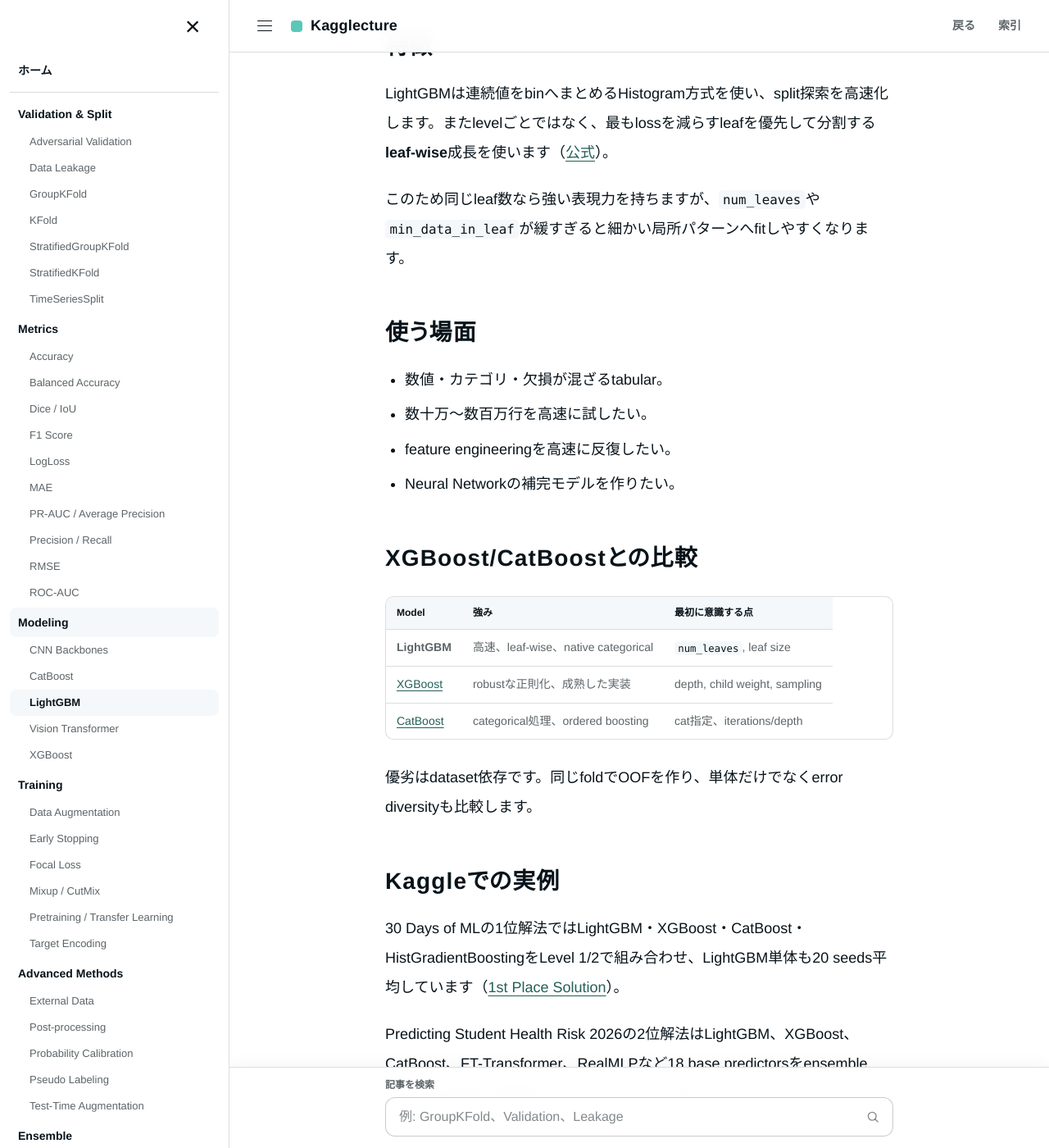
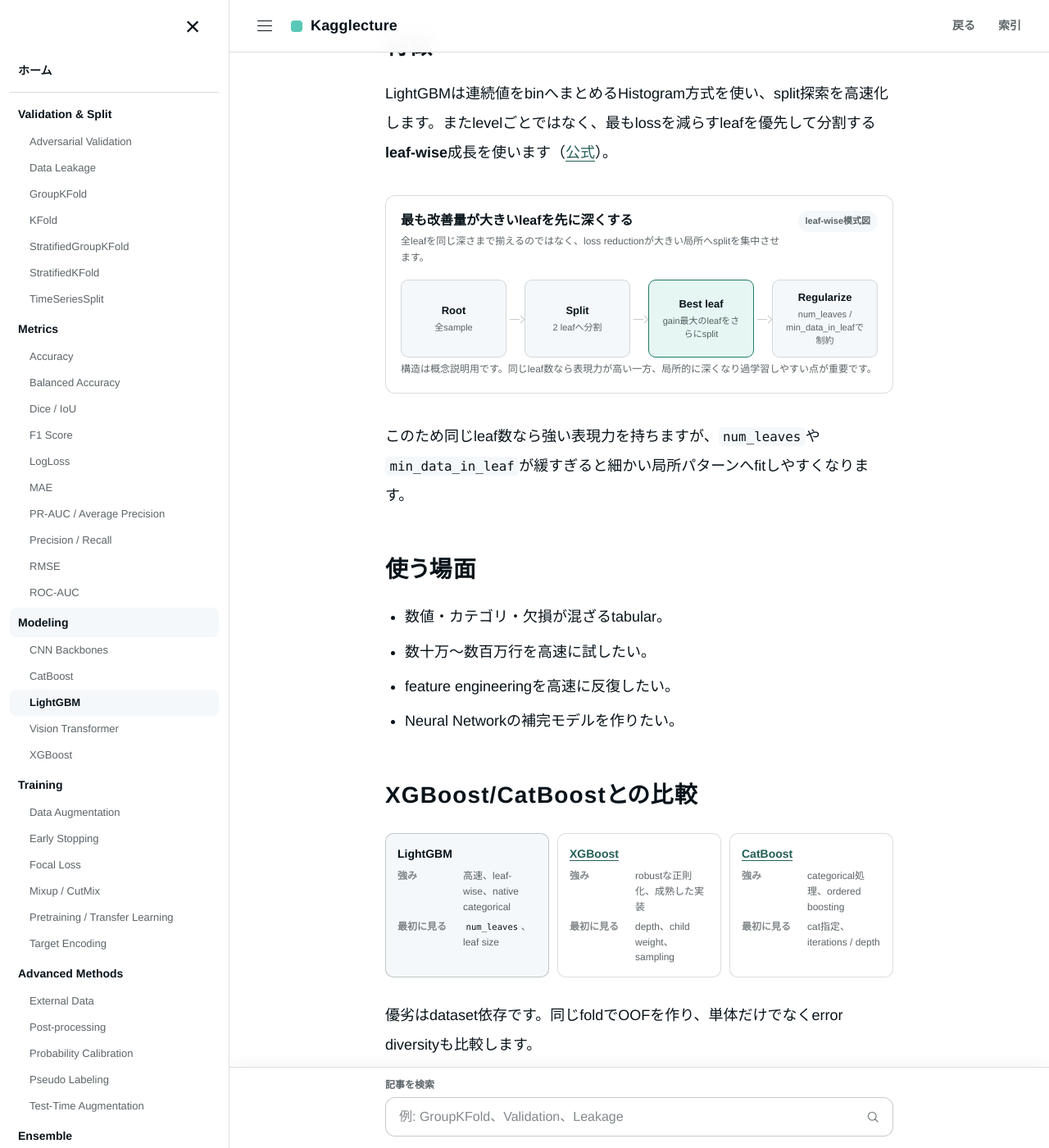
Before and after one commit to morikazu1119/Kagglecture, a Jekyll site: the page built from wiki/modeling/lightgbm.md, in a window 1280 px wide and 1400 px high, scrolled down 555 px. Shown: the whole window at 82% size. Built offline with Jekyll 4.4.1, drawn with Linux system fonts in a browser that asks for light colours.

Commit message:
refactor: render LightGBM model comparison as HTML cards

```diff
--- a/wiki/modeling/lightgbm.md
+++ b/wiki/modeling/lightgbm.md
@@ -34,6 +34,17 @@
 
 LightGBMは連続値をbinへまとめるHistogram方式を使い、split探索を高速化します。またlevelごとではなく、最もlossを減らすleafを優先して分割する**leaf-wise**成長を使います（[公式](https://lightgbm.readthedocs.io/en/stable/Features.html)）。
 
+<div class="static-viz html-diagram" aria-label="LightGBMのleaf-wise成長の模式図">
+  <div class="viz-heading"><div><div class="viz-title">最も改善量が大きいleafを先に深くする</div><p class="viz-subtitle">全leafを同じ深さまで揃えるのではなく、loss reductionが大きい局所へsplitを集中させます。</p></div><span class="viz-badge">leaf-wise模式図</span></div>
+  <div class="html-flow" style="--flow-columns:4">
+    <div class="flow-node"><strong>Root</strong><span>全sample</span></div>
+    <div class="flow-node"><strong>Split</strong><span>2 leafへ分割</span></div>
+    <div class="flow-node is-accent"><strong>Best leaf</strong><span>gain最大のleafをさらにsplit</span></div>
+    <div class="flow-node"><strong>Regularize</strong><span>num_leaves / min_data_in_leafで制約</span></div>
+  </div>
+  <p class="viz-caption">構造は概念説明用です。同じleaf数なら表現力が高い一方、局所的に深くなり過学習しやすい点が重要です。</p>
+</div>
+
 このため同じleaf数なら強い表現力を持ちますが、`num_leaves`や`min_data_in_leaf`が緩すぎると細かい局所パターンへfitしやすくなります。
 
 ## 使う場面 {#use-cases}
@@ -45,11 +56,11 @@
 
 ## XGBoost/CatBoostとの比較 {#comparison}
 
-| Model | 強み | 最初に意識する点 |
-|---|---|---|
-| **LightGBM** | 高速、leaf-wise、native categorical | `num_leaves`, leaf size |
-| [XGBoost]({{ '/wiki/modeling/xgboost.html' | relative_url }}) | robustな正則化、成熟した実装 | depth, child weight, sampling |
-| [CatBoost]({{ '/wiki/modeling/catboost.html' | relative_url }}) | categorical処理、ordered boosting | cat指定、iterations/depth |
+<div class="comparison-board" aria-label="LightGBM XGBoost CatBoostの比較">
+  <section class="comparison-card is-primary"><h4>LightGBM</h4><dl><dt>強み</dt><dd>高速、leaf-wise、native categorical</dd><dt>最初に見る</dt><dd><code>num_leaves</code>、leaf size</dd></dl></section>
+  <section class="comparison-card"><h4><a href="{{ '/wiki/modeling/xgboost.html' | relative_url }}">XGBoost</a></h4><dl><dt>強み</dt><dd>robustな正則化、成熟した実装</dd><dt>最初に見る</dt><dd>depth、child weight、sampling</dd></dl></section>
+  <section class="comparison-card"><h4><a href="{{ '/wiki/modeling/catboost.html' | relative_url }}">CatBoost</a></h4><dl><dt>強み</dt><dd>categorical処理、ordered boosting</dd><dt>最初に見る</dt><dd>cat指定、iterations / depth</dd></dl></section>
+</div>
 
 優劣はdataset依存です。同じfoldでOOFを作り、単体だけでなくerror diversityも比較します。
 
```
